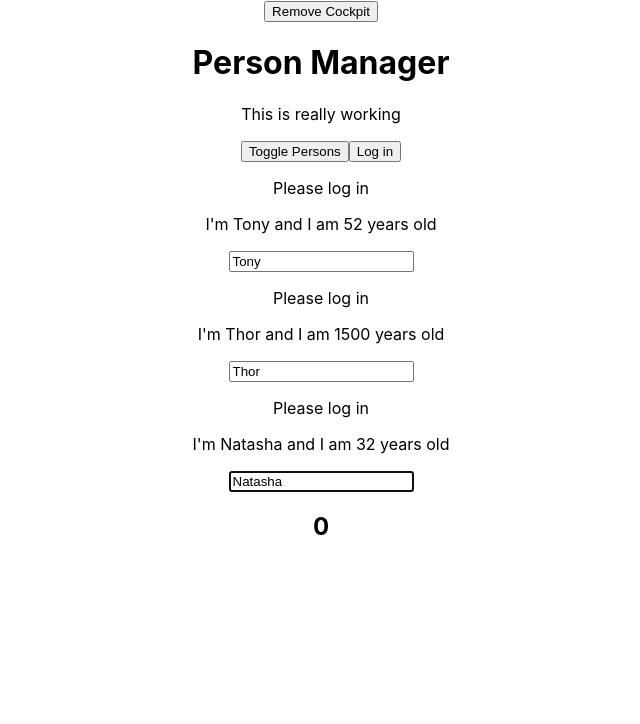
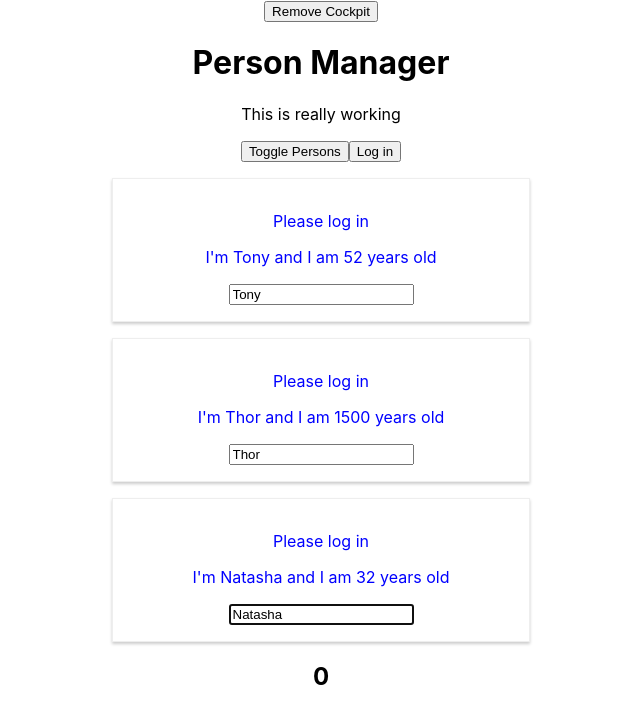
Before and after one commit to ankita-v-m/Udemy_React_Training, a React (Create React App) app: page / in a window 1280 px wide. Shown: the top 724 px of the page, without its empty margins (319-959 px from the left). Built offline with nearby package versions, Linux system fonts and the light colour scheme.

Commit message:
section 7 done

```diff
--- a/src/components/Persons/Person/Person.css
+++ b/src/components/Persons/Person/Person.css
@@ -1,5 +1,5 @@
 .Person {
-    width: 60%;
+    width: 30%;
     margin: 16px auto;
     border: 1px solid #eee;
     box-shadow: 0 2px 3px #ccc;
--- a/src/components/Persons/Person/Person.js
+++ b/src/components/Persons/Person/Person.js
@@ -22,7 +22,8 @@ class Person extends Component {
     render() {
         console.log('[Person.js] rendering...');
         return (
-        <Fragment>
+        // <Fragment></Fragment> use instead of div tag
+        <div className="Person">
                 {this.context.authenticated ? <p>Authenticated</p> : <p>Please log in</p>
                 }
 
@@ -30,7 +31,7 @@ class Person extends Component {
           {context => {
           }}
         </AuthContext.Consumer> */}
-        {/* // <div className="Person"> */}
+        {/* // <Fragment> */}
         <p onClick={this.props.click}>
           I'm {this.props.name} and I am {this.props.age} years old
         </p>
@@ -44,7 +45,8 @@ class Person extends Component {
           onChange={this.props.changed}
           value={this.props.name}
         />
-        </Fragment>
+        </div>
+
         )
     }
 }
```
